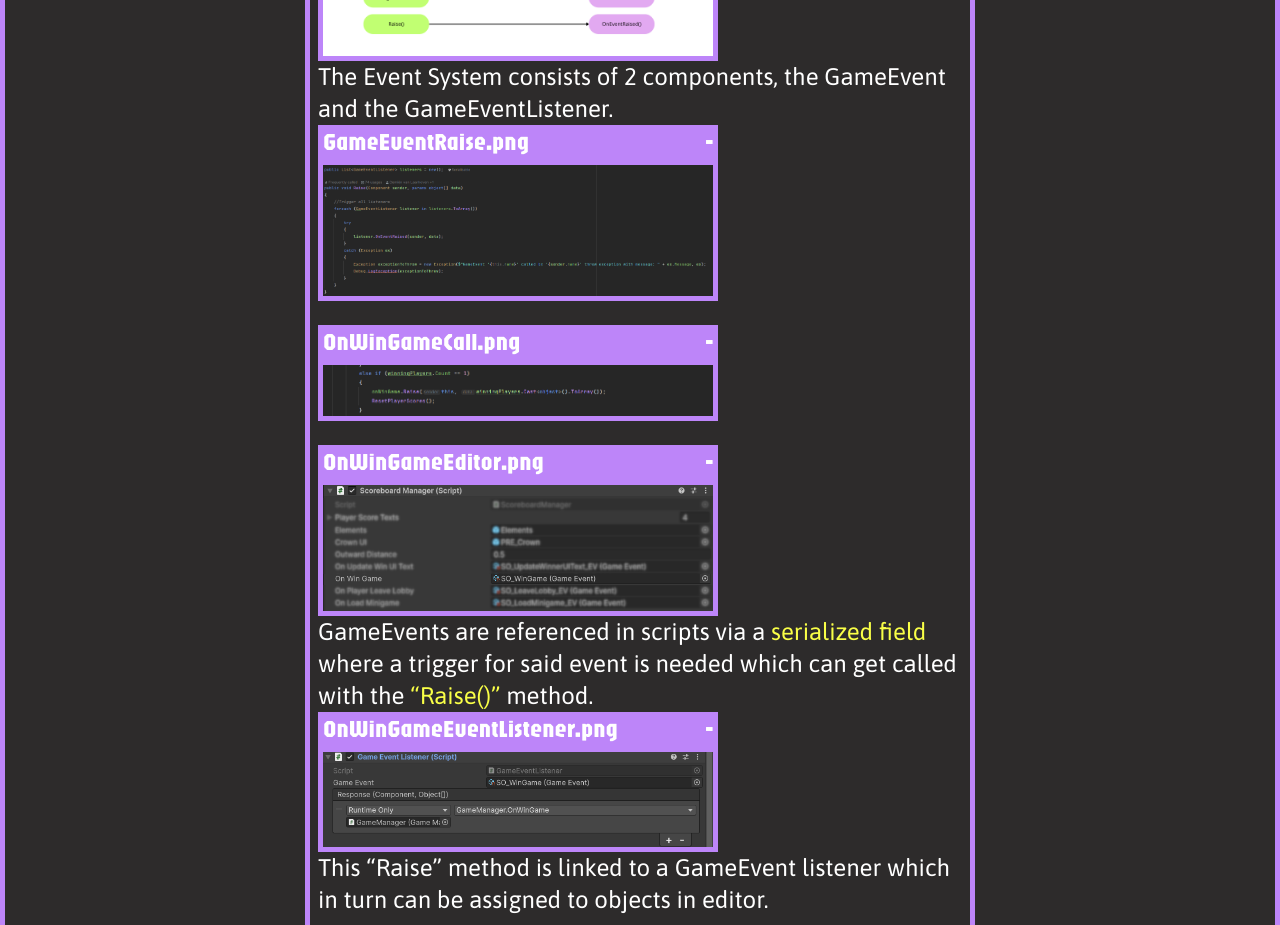
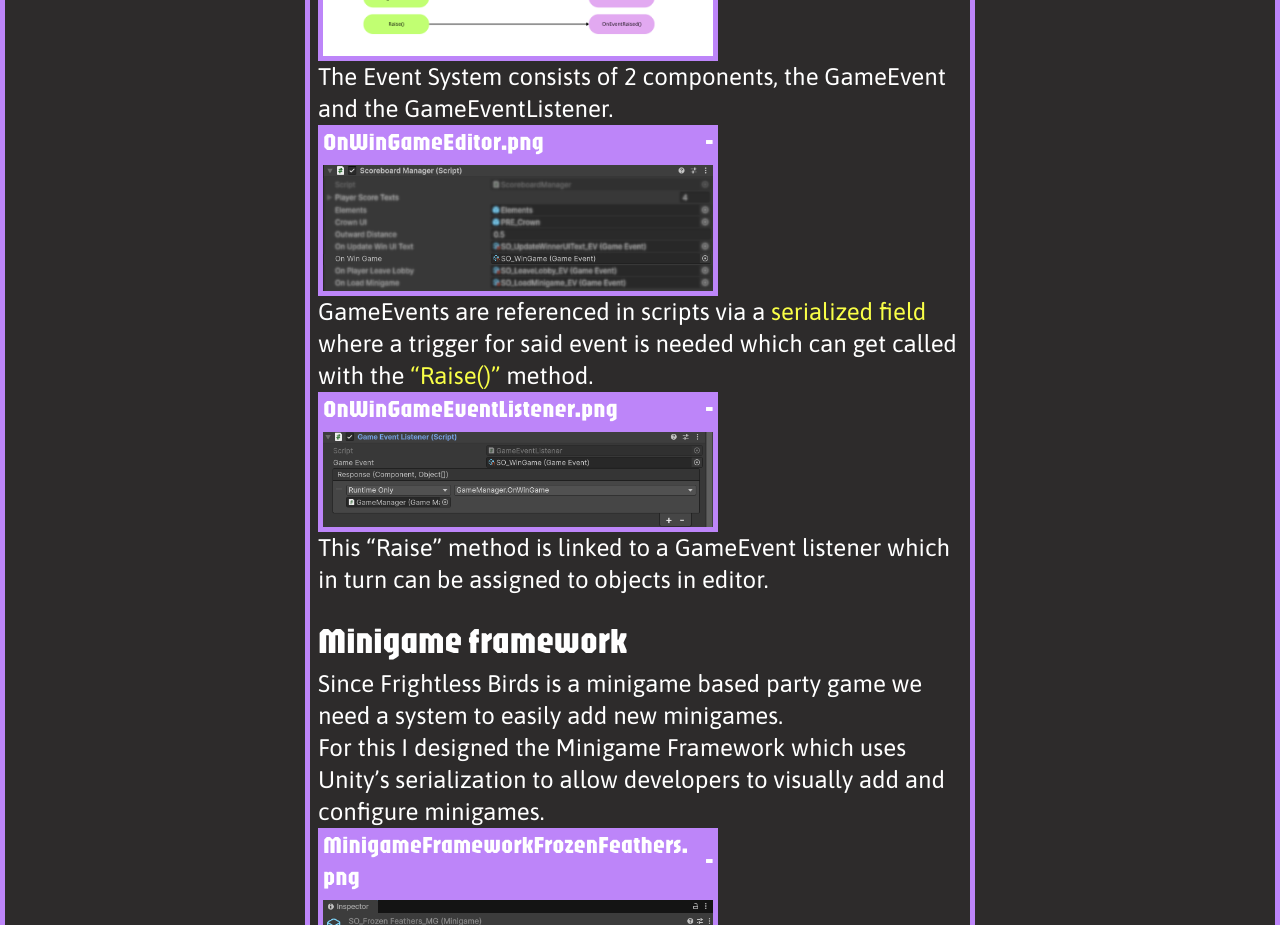
Before and after one commit to Nebbreal/portfolio-site-v2, a React (Vite) app: page /projects/frightlessbirds in a window 1280 px wide. Shown: the part 3380-4305 px from the top of the page. Built offline with nearby package versions, Linux system fonts and the light colour scheme.

Commit message:
Remove code blocks from FrightlessBirdsBlog.tsx

```diff
--- a/src/pages/blogs/FrightlessBirdsBlog.tsx
+++ b/src/pages/blogs/FrightlessBirdsBlog.tsx
@@ -93,14 +93,15 @@ function FrightlessBirdsBlog() {
             />
             <p>The Event System consists of 2 components, the GameEvent and the GameEventListener. </p>
 
-            <Image title={"GameEventRaise.png"} imageUrl={baseImagePath + "GameEventRaise.png"}
+            {/*<Image title={"GameEventRaise.png"} imageUrl={baseImagePath + "GameEventRaise.png"}
                    alt={"A code block showcasing the Raise method of GameEvent"}
             />
             <br/>
             <Image title={"OnWinGameCall.png"} imageUrl={baseImagePath + "OnWinGameCall.png"}
                    alt={"A code block showcasing the Raise method being called"}
             />
-            <br/>
+            <br/>*/
+            }
             <Image title={"OnWinGameEditor.png"} imageUrl={baseImagePath + "OnWinGameEditor.png"}
                    alt={"A unity component showcasing the OnWinGame event being linked to a Scoreboard Manager script"}
             />
```
